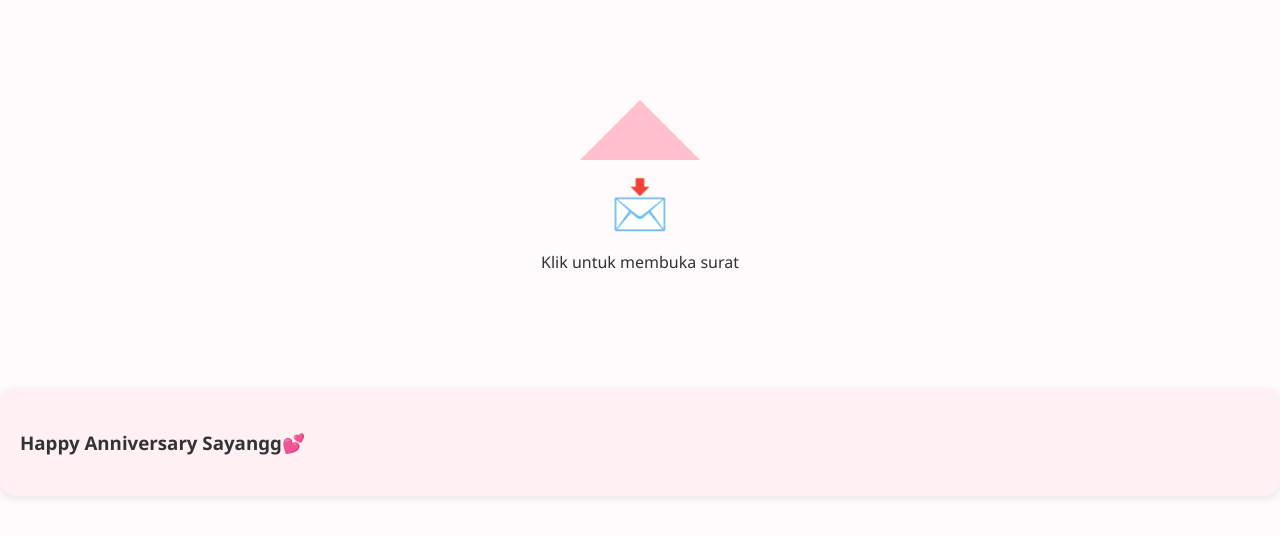
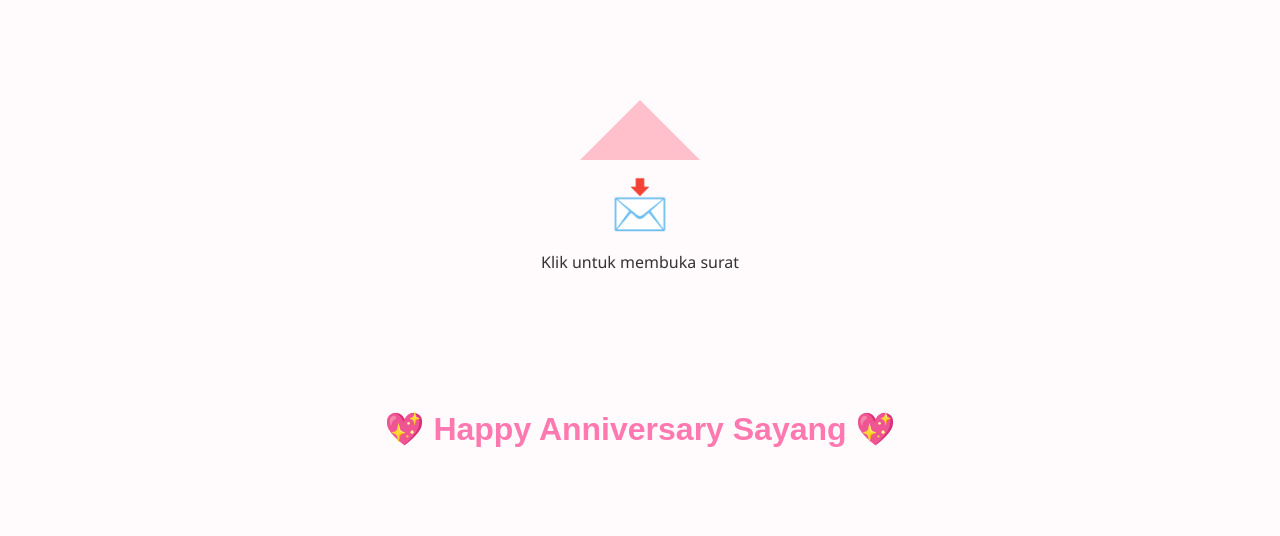
Before and after one commit to firryu/annyversarykita, a plain HTML site: page index.html in a window 1280 px wide. Drawn offline with Linux system fonts and the light colour scheme.

Commit message:
Update index.html

```diff
--- a/index.html
+++ b/index.html
@@ -14,8 +14,10 @@
     <p>Klik untuk membuka surat</p>
   </div>
 
-  <div class="message">
-      <h3>Happy Anniversary Sayangg💕</h3>
+   <!-- Judul utama -->
+    <h1 style="text-align: center; color: #ff79b0; font-family: 'cursive', sans-serif; margin-bottom: 20px;">
+      💖 Happy Anniversary Sayang 💖
+    </h1>
 
   <div class="content hidden">
     <div class="gallery">
```
